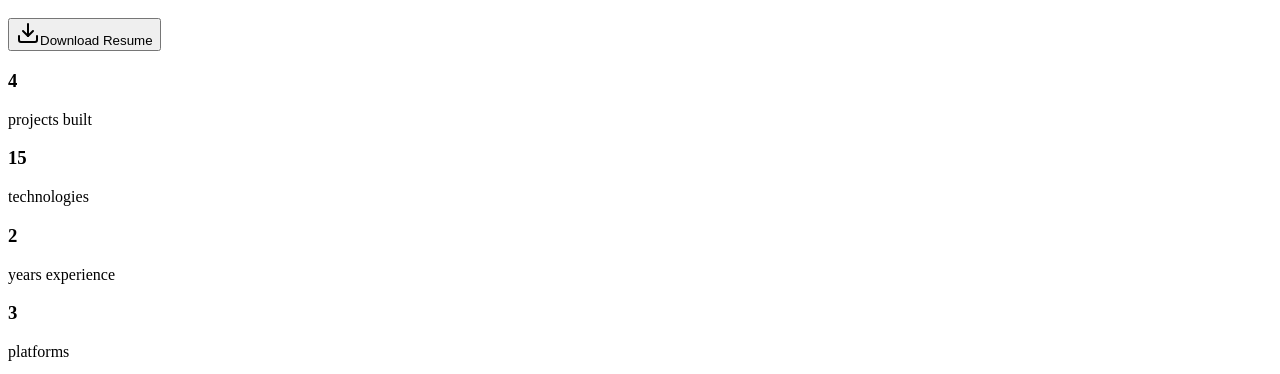
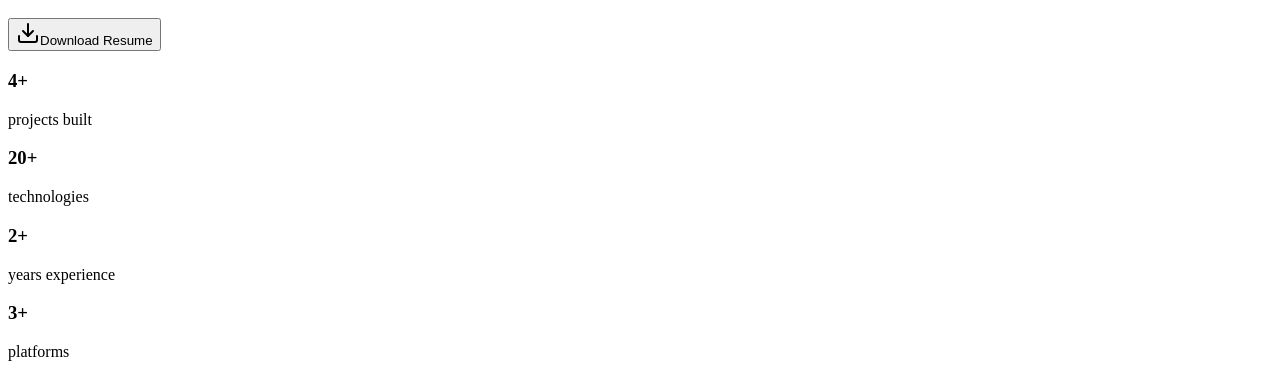
Before and after one commit to EseigbeSamuel/portfolio, a Next.js app: page /About in a window 1280 px wide. Shown: the part 410-784 px from the top of the page. Built offline with nearby package versions, Linux system fonts and the light colour scheme.

Commit message:
minor ui fix

```diff
--- a/src/data/data.tsx
+++ b/src/data/data.tsx
@@ -79,7 +79,7 @@ interface eduProps {
 }
 export const edu: eduProps[] = [
   { number: 4, label: "projects built" },
-  { number: 15, label: "technologies" },
+  { number: 20, label: "technologies" },
   { number: 2, label: "years experience" },
   { number: 3, label: "platforms" },
 ];
--- a/src/pages/About.tsx
+++ b/src/pages/About.tsx
@@ -189,7 +189,7 @@ export default function About() {
                       delay: 0.2 + i * 0.1,
                     }}
                   >
-                    {item.number}
+                    {item.number}+
                   </motion.h3>
                   <p className="capitalize text-lg">{item.label}</p>
                 </motion.div>
@@ -198,7 +198,7 @@ export default function About() {
           </motion.div>
         </motion.div>
 
-        {/* RIGHT COLUMN — SKILLS */}
+        {/* SKILLS */}
         <motion.div
           className="space-y-8"
           initial="hidden"
```
